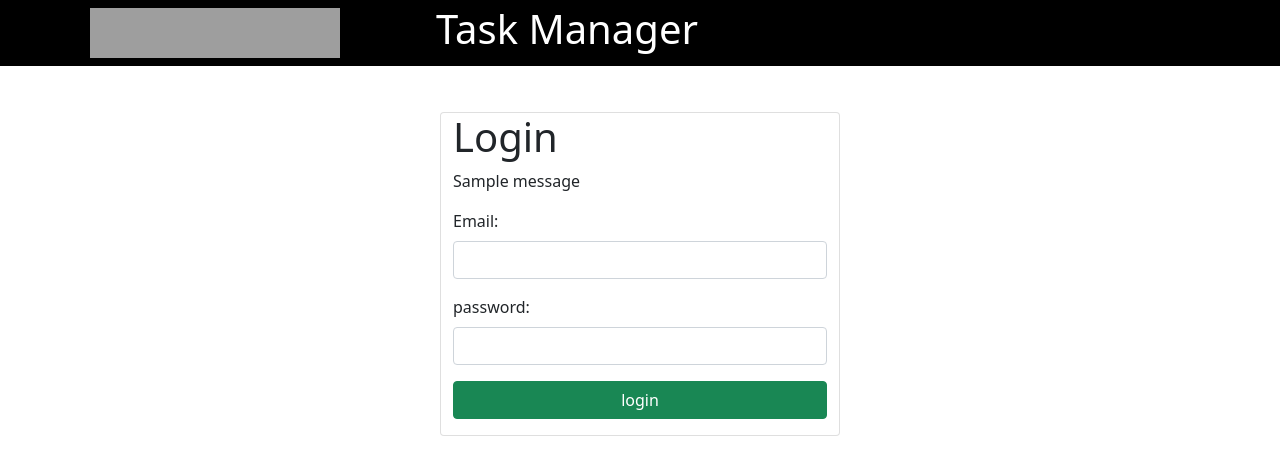
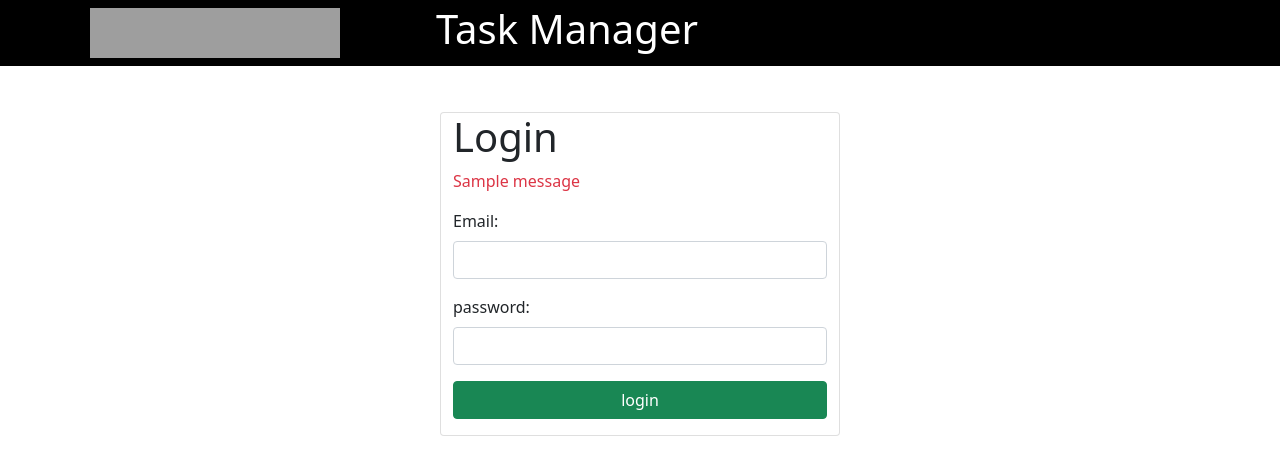
Before and after one commit to marcoaceves/manager_app, a Flask app: template task_manager_app/flask_app/templates/login.html in a window 1280 px wide. Shown: the top 475 px of the page. Run offline with Flask 2, Linux system fonts and the light colour scheme; the template is opened without the code that fills it, so the values that code supplies are empty; tables that the repository leaves empty or names only in its code hold one stand-in row (values such as "Sample post"); one stand-in notice (Sample message) is shown; grey boxes are pictures that could not be loaded.

Commit message:
Update login.html
validation is now in red text

```diff
--- a/task_manager_app/flask_app/templates/login.html
+++ b/task_manager_app/flask_app/templates/login.html
@@ -23,7 +23,7 @@
                 {% with messages = get_flashed_messages(category_filter=['login']) %}     <!-- declare a variable called messages -->
                     {% if messages %}                            <!-- check if there are any messages -->
                         {% for message in messages %}            <!-- loop through the messages -->
-                            <p>{{message}}</p>                   <!-- display each message in a paragraph tag -->
+                            <p class="text-danger">{{message}}</p>                   <!-- display each message in a paragraph tag -->
                         {% endfor %}
                     {% endif %}
                 {% endwith %}
```
